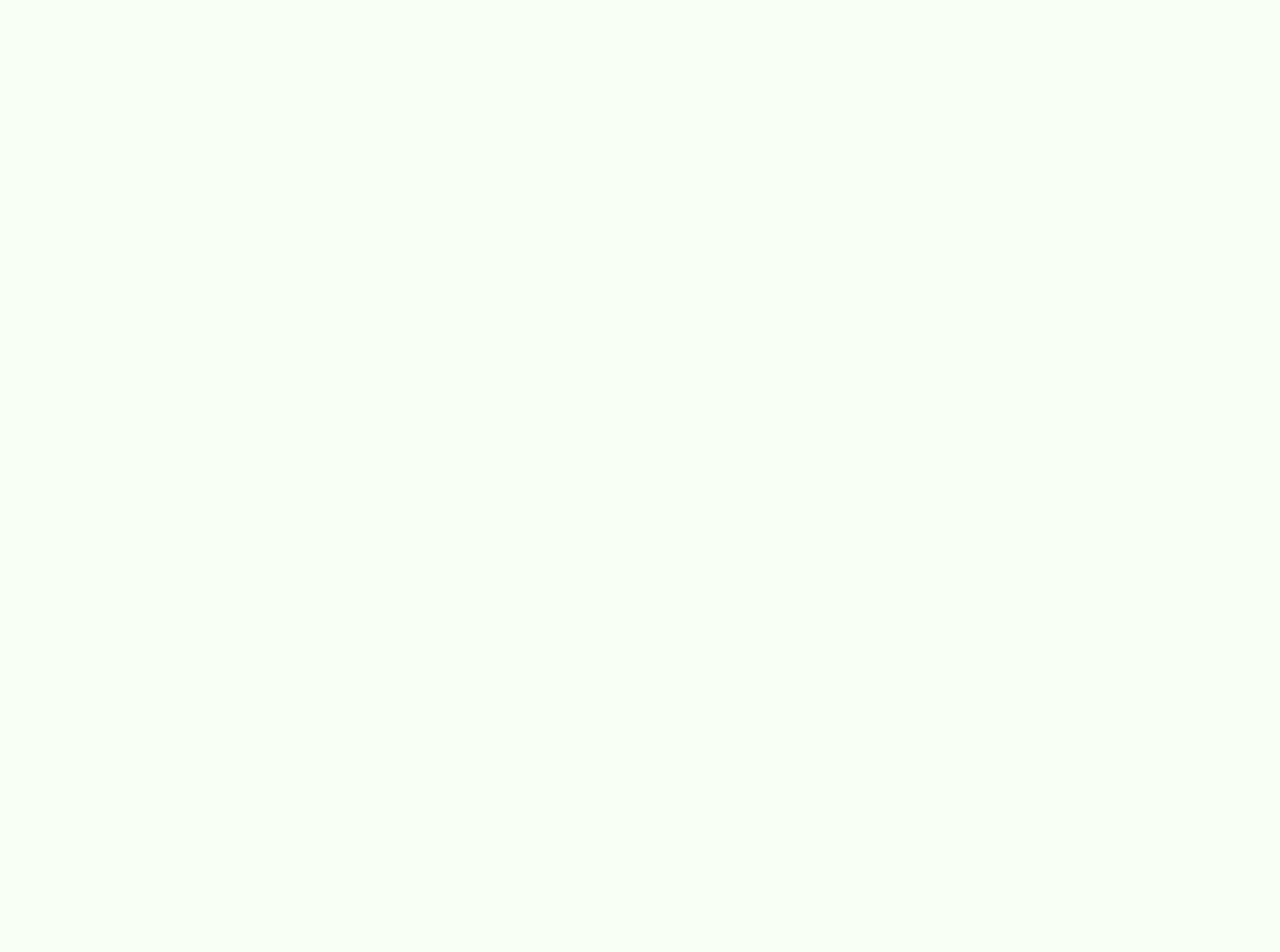
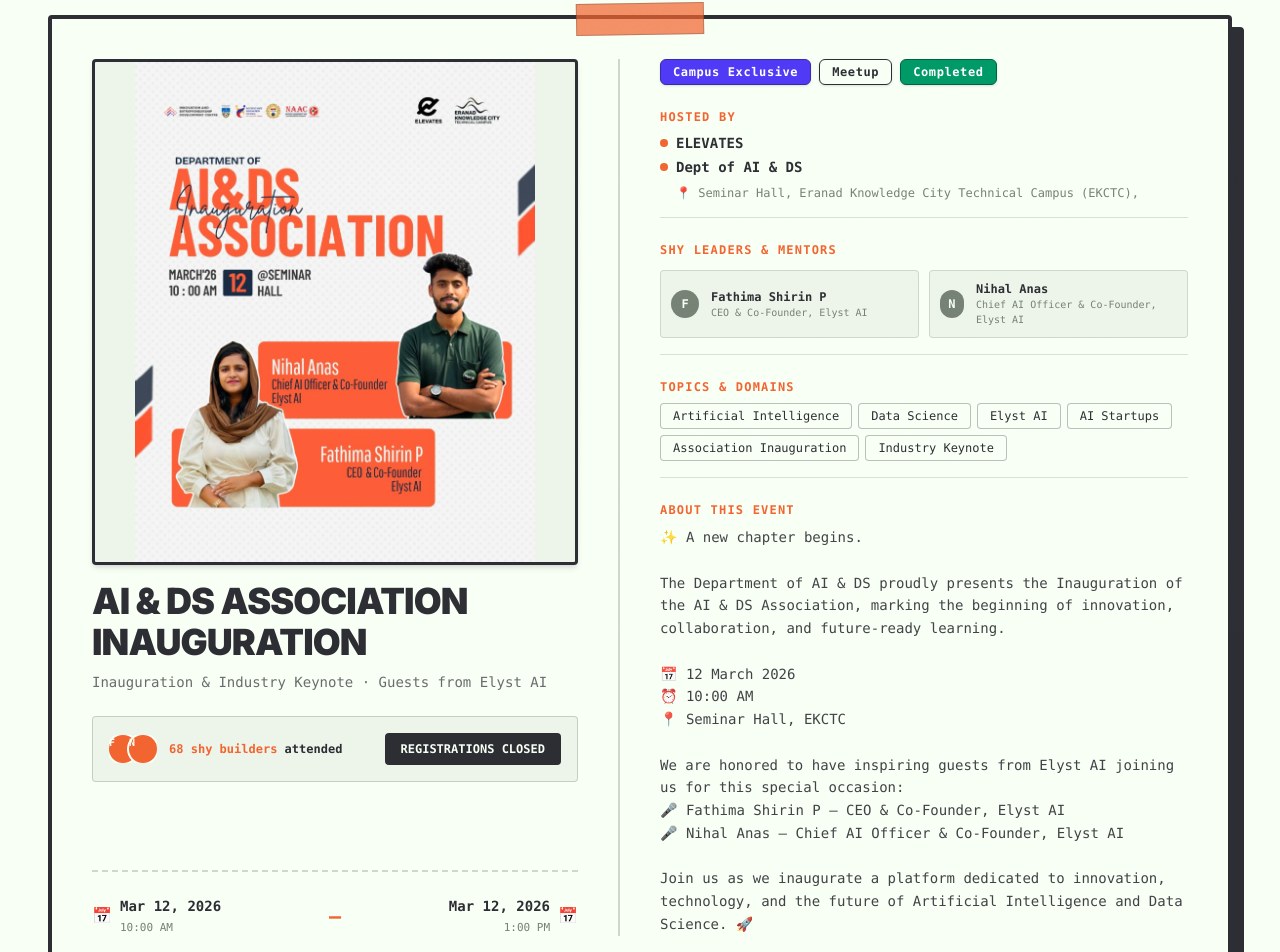
Before and after one commit to Elevates-Foundation/Elevates-web, a Next.js app: page /events/aids-association-inauguration in a window 1280 px wide. Before the commit this address had no page. Shown: the part 169-1121 px from the top of the page. Before the commit the page ends 800 px from the top, so only its background shows below. Built offline with nearby package versions, Linux system fonts and the light colour scheme.

Commit message:
feat(events): add AI & DS Association Inauguration event with Elyst AI Co-Founders

```diff
--- a/src/components/programs.tsx
+++ b/src/components/programs.tsx
@@ -4,6 +4,7 @@
 import Doodle from "@/components/doodle";
 
 const PROGRAMS = [
+    { name: "AI & DS INAUGURATION", type: "ASSOCIATION & ELYST AI", status: "COMPLETED", slug: "aids-association-inauguration" },
     { name: "CAMPUS LAUNCH", type: "CHAPTER OPENING", status: "COMPLETED", slug: "elevates-campus-launch-ekctc" },
     { name: "BASICS OF IOT", type: "EMBEDDED & SENSORS", status: "COMPLETED", slug: "basics-of-iot-naval" },
     { name: "DGPS LAND SURVEY", type: "GEOSPATIAL & CIVIL", status: "COMPLETED", slug: "dgps-land-survey-favad" },
--- a/src/data/chapters/eranad-knowledge-city.ts
+++ b/src/data/chapters/eranad-knowledge-city.ts
@@ -116,6 +116,12 @@
       description: "Official campus chapter launch and leadership handover ceremony with Chief Guest Shibili Rahman KP (Founder & Chairman, RAC Global).",
     },
     {
+      title: "AI & DS Association Inauguration",
+      date: "March 12, 2026",
+      headcount: 68,
+      description: "Inaugural chapter ceremony and industry AI keynote sessions with Elyst AI Co-Founders Fathima Shirin P (CEO) and Nihal Anas (CAIO).",
+    },
+    {
       title: "Celestia CSE Relaunch & 1-Hour Build",
       date: "March 25, 2026",
       headcount: 250,
--- a/src/data/events.ts
+++ b/src/data/events.ts
@@ -1,6 +1,37 @@
 import { EventItem } from "@/types/event";
 
 export const EVENTS: EventItem[] = [
+  {
+    id: "aids-association-inauguration",
+    slug: "aids-association-inauguration",
+    title: "AI & DS ASSOCIATION INAUGURATION",
+    tagline: "Inauguration & Industry Keynote · Guests from Elyst AI",
+    description: "Inauguration ceremony of the AI & Data Science Association at EKCTC, featuring keynote sessions by Elyst AI Co-Founders Fathima Shirin P (CEO) and Nihal Anas (CAIO).",
+    fullDescription: "✨ A new chapter begins.\n\nThe Department of AI & DS proudly presents the Inauguration of the AI & DS Association, marking the beginning of innovation, collaboration, and future-ready learning.\n\n📅 12 March 2026\n⏰ 10:00 AM\n📍 Seminar Hall, EKCTC\n\nWe are honored to have inspiring guests from Elyst AI joining us for this special occasion:\n🎤 Fathima Shirin P — CEO & Co-Founder, Elyst AI\n🎤 Nihal Anas — Chief AI Officer & Co-Founder, Elyst AI\n\nJoin us as we inaugurate a platform dedicated to innovation, technology, and the future of Artificial Intelligence and Data Science. 🚀",
+    format: "Campus Exclusive",
+    category: "Meetup",
+    status: "Completed",
+    startDate: "Mar 12, 2026",
+    endDate: "Mar 12, 2026",
+    startTime: "10:00 AM",
+    endTime: "1:00 PM",
+    isoStartDate: "2026-03-12T10:00:00+05:30",
+    isoEndDate: "2026-03-12T13:00:00+05:30",
+    venue: "Seminar Hall, Eranad Knowledge City Technical Campus (EKCTC)",
+    locationName: "",
+    organizer: [
+      { name: "ELEVATES" },
+      { name: "Dept of AI & DS" },
+    ],
+    hosts: [
+      { name: "Fathima Shirin P", role: "CEO & Co-Founder, Elyst AI" },
+      { name: "Nihal Anas", role: "Chief AI Officer & Co-Founder, Elyst AI" }
+    ],
+    topics: ["Artificial Intelligence", "Data Science", "Elyst AI", "AI Startups", "Association Inauguration", "Industry Keynote"],
+    attendeesCount: 68,
+    coverImage: "/images/events/aids-association-inauguration.jpeg",
+    featured: true
+  },
   {
     id: "elevates-campus-launch-ekctc",
     slug: "elevates-campus-launch-ekctc",
```
Also changed, not shown: public/images/events/aids-association-inauguration.jpeg (added).
